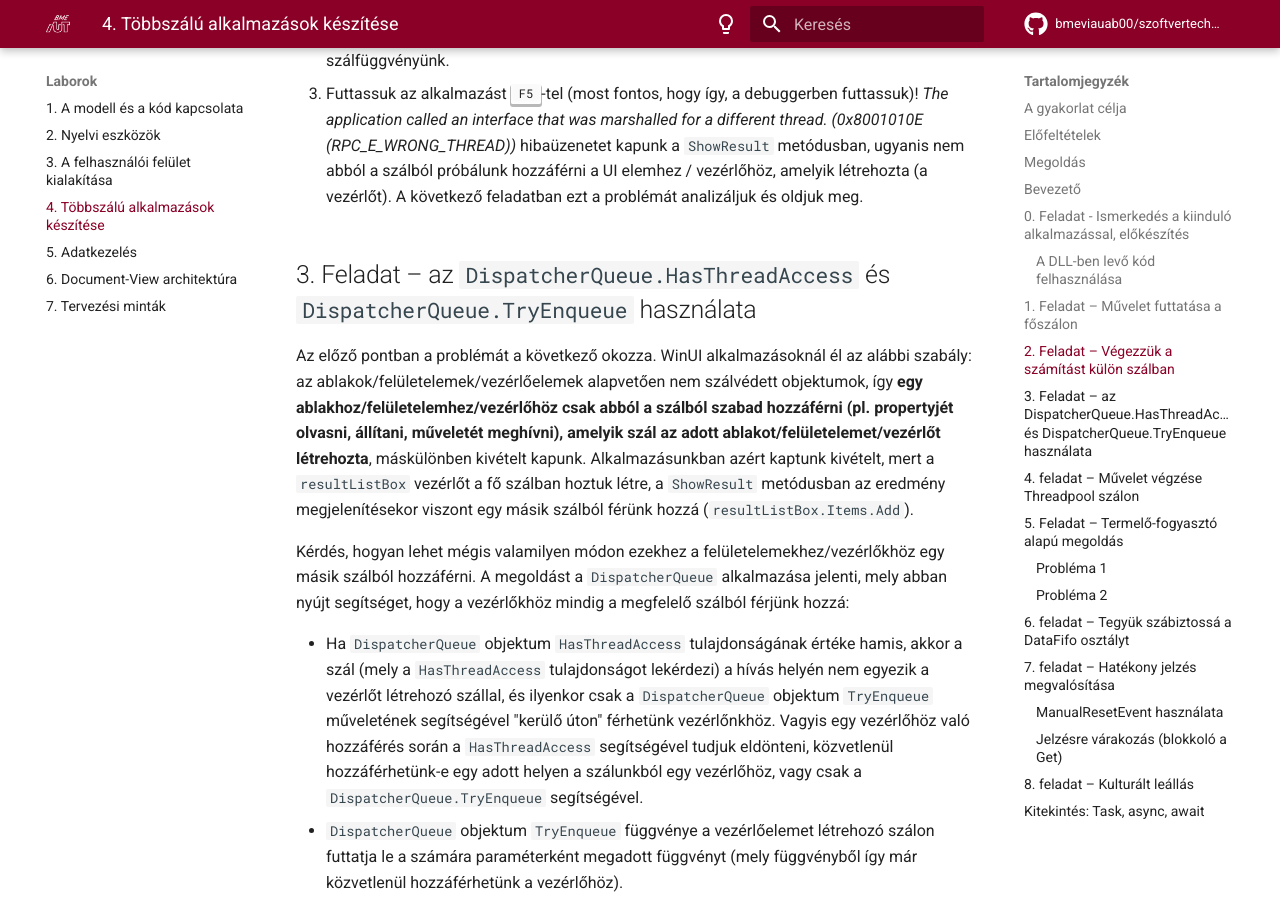
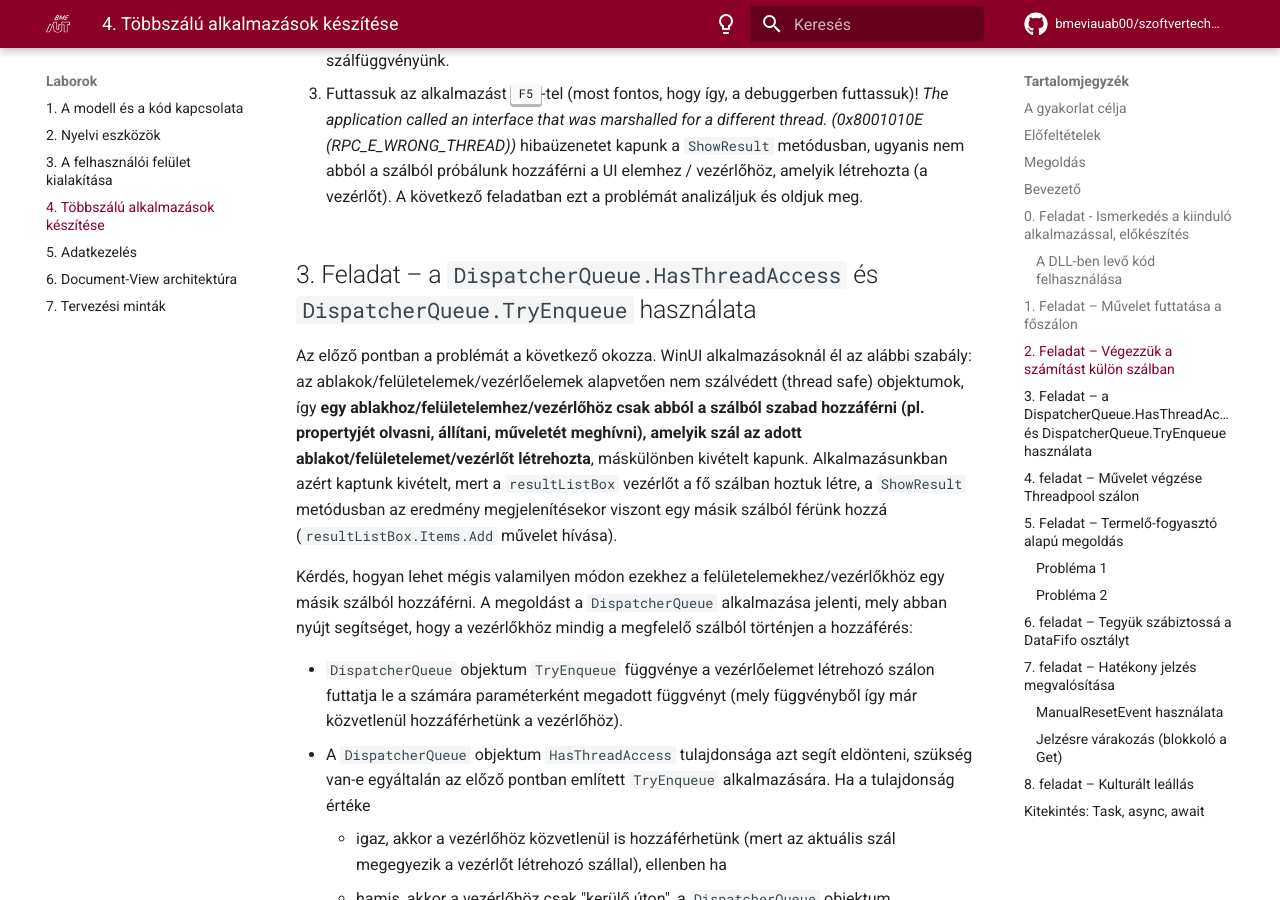
Before and after one commit to bmeviauab00/szoftvertechnikak, an MkDocs documentation site: the page built from docs/labor/4-tobbszalu/index.md, in a window 1280 px wide and 900 px high, scrolled down 6100 px. Built offline with MkDocs 1.6.1 and Material for MkDocs 9.7.7, drawn with Linux system fonts in a browser that asks for light colours; emoji names are drawn with the system emoji font; comment, search, counter and statistics services are not loaded; some of the changed text lies outside the part shown.

Commit message:
Többszálú lab kisebb javítások

```diff
--- a/docs/labor/4-tobbszalu/index.md
+++ b/docs/labor/4-tobbszalu/index.md
@@ -168,14 +168,13 @@ Következő lépésben a számítás elvégzésére egy külön szálat fogunk i
 
 3. Futtassuk az alkalmazást ++f5++-tel (most fontos, hogy így, a debuggerben futtassuk)! _The application called an interface that was marshalled for a different thread. (0x8001010E (RPC_E_WRONG_THREAD))_ hibaüzenetet kapunk a `ShowResult` metódusban, ugyanis nem abból a szálból próbálunk hozzáférni a UI elemhez / vezérlőhöz, amelyik létrehozta (a vezérlőt). A következő feladatban ezt a problémát analizáljuk és oldjuk meg.
 
-## 3. Feladat – az `DispatcherQueue.HasThreadAccess` és `DispatcherQueue.TryEnqueue` használata
+## 3. Feladat – a `DispatcherQueue.HasThreadAccess` és `DispatcherQueue.TryEnqueue` használata
 
-Az előző pontban a problémát a következő okozza. WinUI alkalmazásoknál él az alábbi szabály: az ablakok/felületelemek/vezérlőelemek alapvetően nem szálvédett objektumok, így **egy ablakhoz/felületelemhez/vezérlőhöz csak abból a szálból szabad hozzáférni (pl. propertyjét olvasni, állítani, műveletét meghívni), amelyik szál az adott ablakot/felületelemet/vezérlőt létrehozta**, máskülönben kivételt kapunk.
-Alkalmazásunkban azért kaptunk kivételt, mert a `resultListBox` vezérlőt a fő szálban hoztuk létre, a `ShowResult` metódusban az eredmény megjelenítésekor viszont egy másik szálból férünk hozzá (`resultListBox.Items.Add`).
+Az előző pontban a problémát a következő okozza. WinUI alkalmazásoknál él az alábbi szabály: az ablakok/felületelemek/vezérlőelemek alapvetően nem szálvédett (thread safe) objektumok, így **egy ablakhoz/felületelemhez/vezérlőhöz csak abból a szálból szabad hozzáférni (pl. propertyjét olvasni, állítani, műveletét meghívni), amelyik szál az adott ablakot/felületelemet/vezérlőt létrehozta**, máskülönben kivételt kapunk.
+Alkalmazásunkban azért kaptunk kivételt, mert a `resultListBox` vezérlőt a fő szálban hoztuk létre, a `ShowResult` metódusban az eredmény megjelenítésekor viszont egy másik szálból férünk hozzá (`resultListBox.Items.Add` művelet hívása).
 
-Kérdés, hogyan lehet mégis valamilyen módon ezekhez a felületelemekhez/vezérlőkhöz egy másik szálból hozzáférni. A megoldást a `DispatcherQueue` alkalmazása jelenti, mely abban nyújt segítséget, hogy a vezérlőkhöz mindig a megfelelő szálból férjünk hozzá:
+Kérdés, hogyan lehet mégis valamilyen módon ezekhez a felületelemekhez/vezérlőkhöz egy másik szálból hozzáférni. A megoldást a `DispatcherQueue` alkalmazása jelenti, mely abban nyújt segítséget, hogy a vezérlőkhöz mindig a megfelelő szálból történjen a hozzáférés:
 
-- Ha `DispatcherQueue` objektum `HasThreadAccess` tulajdonságának értéke hamis, akkor a szál (mely a `HasThreadAccess` tulajdonságot lekérdezi) a hívás helyén nem egyezik a vezérlőt létrehozó szállal, és ilyenkor csak a `DispatcherQueue` objektum `TryEnqueue` műveletének segítségével "kerülő úton" férhetünk vezérlőnkhöz. Vagyis egy vezérlőhöz való hozzáférés során a `HasThreadAccess` segítségével tudjuk eldönteni, közvetlenül hozzáférhetünk-e egy adott helyen a szálunkból egy vezérlőhöz, vagy csak a `DispatcherQueue.TryEnqueue` segítségével.
 - `DispatcherQueue` objektum `TryEnqueue` függvénye a vezérlőelemet létrehozó szálon futtatja le a számára paraméterként megadott függvényt (mely függvényből így már közvetlenül hozzáférhetünk a vezérlőhöz).
 - A `DispatcherQueue` objektum `HasThreadAccess` tulajdonsága azt segít eldönteni, szükség van-e egyáltalán az előző pontban említett `TryEnqueue` alkalmazására. Ha a tulajdonság értéke
     - igaz, akkor a vezérlőhöz közvetlenül is hozzáférhetünk (mert az aktuális szál megegyezik a vezérlőt létrehozó szállal), ellenben ha
@@ -215,7 +214,7 @@ Próbáljuk ki!
 
 Ez a megoldás már működőképes, főbb elemei a következők:
 
-- A `DispatcherQueue` null vizsgálat szerepe: a főablak bezárása után a `DispatcherQueue` már null, nem használható.
+- A `DispatcherQueue` `null` vizsgálat szerepe: a főablak bezárása után a `DispatcherQueue` már `null`, nem használható.
 - A `DispatcherQueue.HasThreadAccess` segítségével megnézzük, hogy a hívó szál hozzáférhet-e közvetlenül a vezérlőkhöz (esetünkben a `ListBox`-hoz):
     - Ha igen, minden úgy történik, mint eddig, a `ListBox`-ot kezelő kód változatlan.
     - Ha nem, a `DispatcherQueue.TryEnqueue` segítségével férünk hozzá a vezérlőhöz. A következő trükköt alkalmazzuk. A `TryEnqueue` függvénynek egy olyan paraméter nélküli, egysoros függvényt adunk meg lambda kifejezés formájában, mellyel a `ShowResult` függvényünket hívja meg (gyakorlatilag rekurzívan), a paramétereket tovább passzolva számára. Ez nekünk azért jó, mert ez a `ShowResult` hívás már azon a szálon történik, mely a vezérlőt létrehozta (az alkalmazás fő szála), ebben a `HasThreadAccess` értéke már igaz, és hozzá tudunk férni közvetlenül a `ListBox`-unkhoz. Ez a rekurzív megközelítés egy bevett minta a redundáns kódok elkerülésére.
@@ -231,7 +230,7 @@ Az előző megoldás egy jellemzője, hogy mindig új szálat hoz létre a műve
 - Ha a szálfüggvény gyorsan lefut (egy kliens kiszolgálása gyors), akkor a CPU nagy részét arra pazaroljuk, hogy szálakat indítsunk és állítsunk le, ezek ugyanis önmagukban is erőforrásigényesek.
 - Túl nagy számú szál is létrejöhet, ennyit kell ütemeznie az operációs rendszernek, ami feleslegesen pazarolja az erőforrásokat.
 
-Egy másik probléma jelen megoldásunkkal: mivel a számítás ún. **előtérszálon** fut (az újonnan létrehozott szálak alapértelmezésben előtérszálak), hiába zárjuk be az alkalmazást, a program tovább fut a háttérben mindaddig, amíg végre nem hajtódik az utoljára indított számolás is: egy processz futása ugyanis csak akkor fejeződik csak be, ha már nincs futó előtérszála.
+Egy másik probléma jelen megoldásunkkal: mivel a számítás ún. **előtérszálon** fut (az újonnan létrehozott szálak alapértelmezésben előtérszálak), hiába zárjuk be az alkalmazást, a program tovább fut a háttérben mindaddig, amíg végre nem hajtódik az utoljára indított számolás is: egy processz futása ugyanis akkor fejeződik csak be, ha már nincs futó előtérszála.
 
 Módosítsuk a gomb eseménykezelőjét, hogy új szál indítása helyett **threadpool** szálon futtassa a számítást. Ehhez csak a gombnyomás eseménykezelőjét kell ismét átírni.
 
@@ -260,7 +259,7 @@ Az előző feladatok megoldása során önmagában egy jól működő komplett m
 !!! tip "Termelő fogyasztó vs `ThreadPool`"
     Ha belegondolunk, a `ThreadPool` is egy speciális, a .NET által számunkra biztosított termelő-fogyasztó és ütemező mechanizmus. A következőkben egy más jellegű termelő-fogyasztó megoldást dolgozunk ki annak érdekében, hogy bizonyos szálkezeléssel kapcsolatos konkurencia problémákkal találkozhassunk.
 
-A főszálunk a termelő, a _Calculate result_ gombra kattintva hoz létre egy új feladatot. Fogyasztó/feldolgozó/munkaszálból azért indítunk majd többet, mert így több CPU magot is ki tudunk használni, valamint a feladatok végrehajtását párhuzamosítani tudjuk.
+A főszálunk a termelő, a _Calculate result_ gombra kattintva hoz létre egy új feladatot. Fogyasztó/feldolgozó munkaszálból azért indítunk majd többet, mert így több CPU magot is ki tudunk használni, valamint a feladatok végrehajtását párhuzamosítani tudjuk.
 
 A feladatok ideiglenes tárolására a kiinduló projektünkben már némiképpen előkészített `DataFifo` osztályt tudjuk használni (a Solution Explorerben a `Data` mappában található). Nézzük meg a forráskódját. Egy egyszerű FIFO sort valósít meg, melyben `double[]` elemeket tárol. A `Put` metódus hozzáfűzi a belső lista végéhez az új párokat, míg a `TryGet` metódus visszaadja (és eltávolítja) a belső lista első elemét. Amennyiben a lista üres, a függvény nem tud visszaadni elemet. Ilyenkor a `false` visszatérési értékkel jelzi ezt.
 
```
